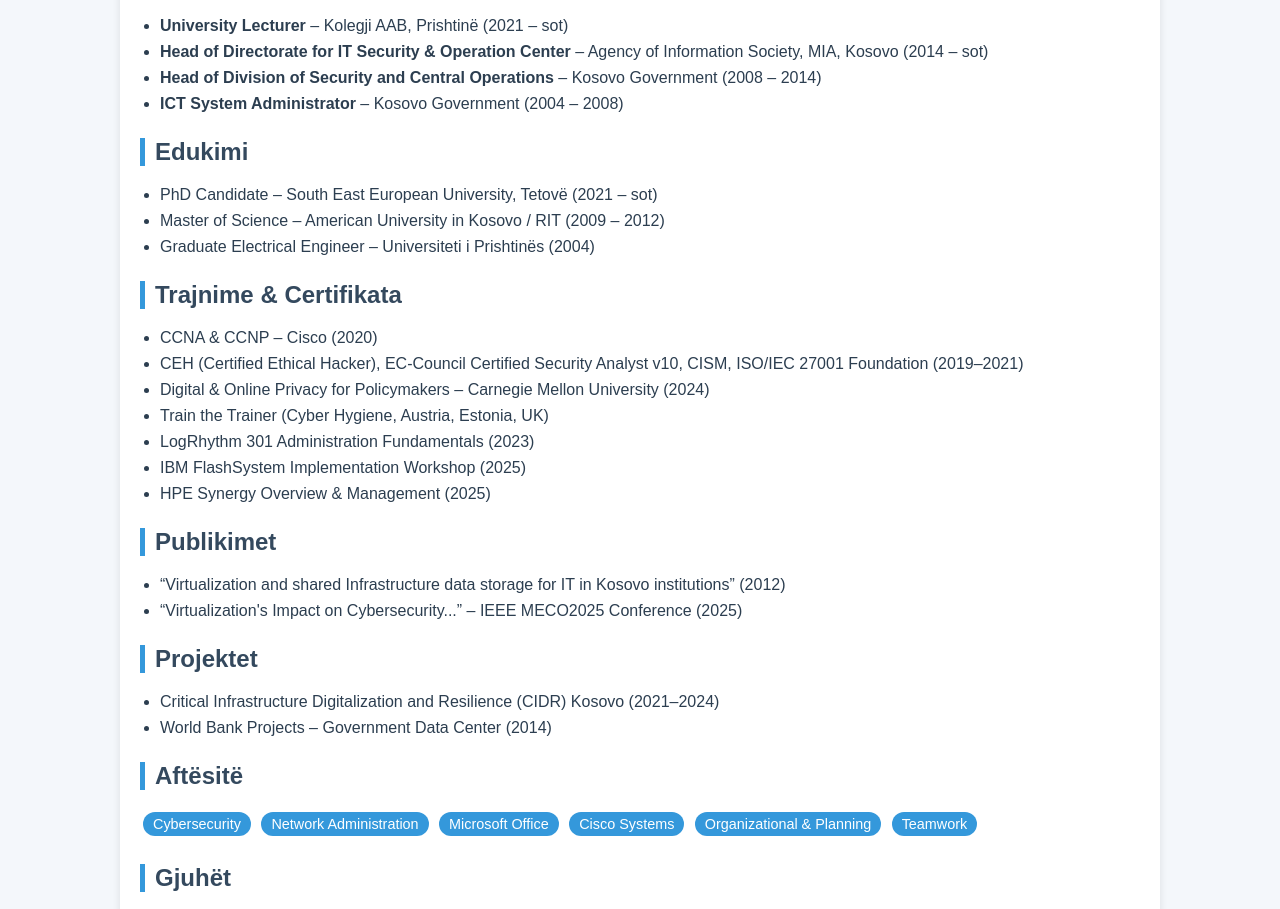
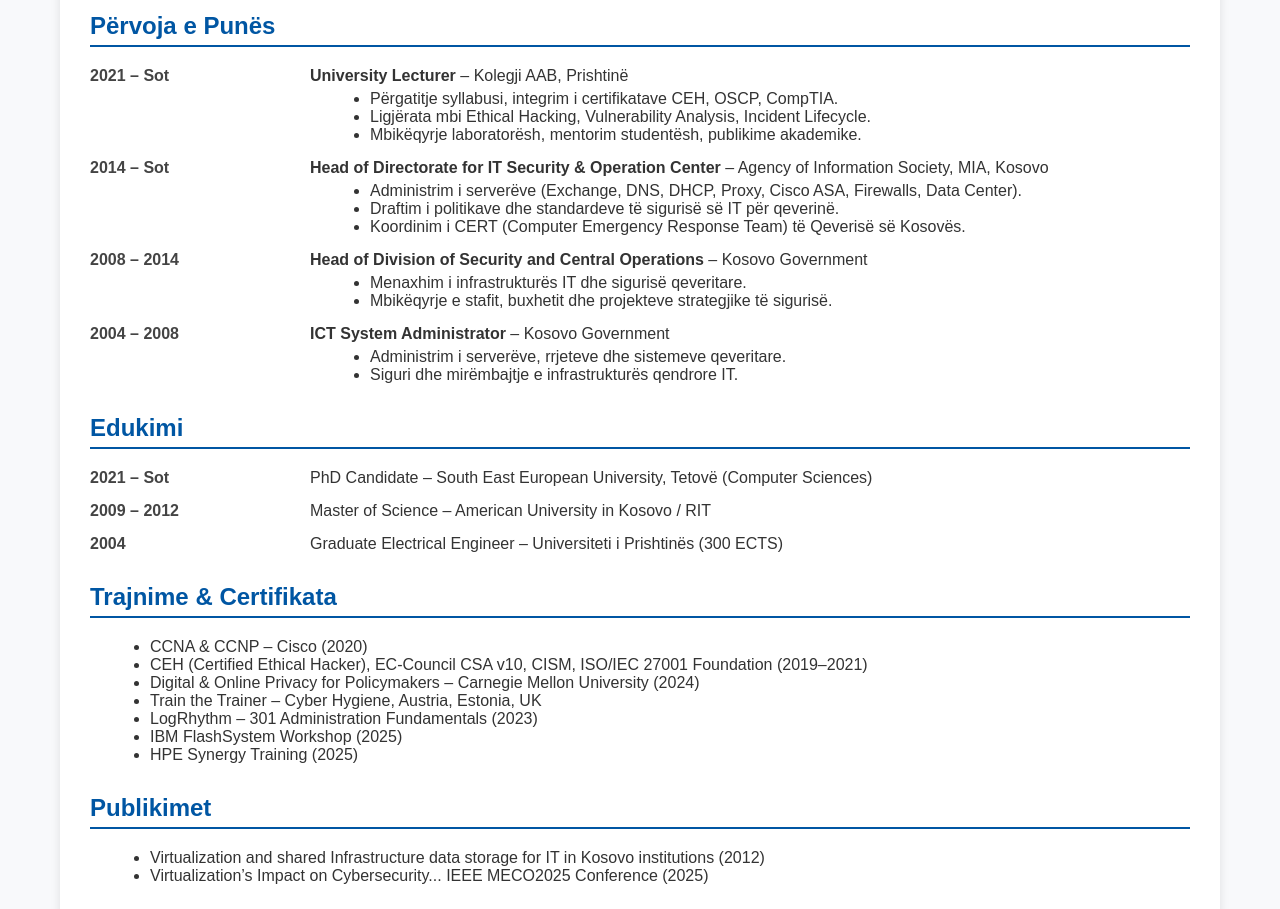
Before and after one commit to gzogaj1/gzogaj1.github.io, a plain HTML site: page index.html in a window 1280 px wide. Shown: the part 205-1114 px from the top of the page. Drawn offline with Linux system fonts and the light colour scheme.

Commit message:
Update index.html

```diff
--- a/index.html
+++ b/index.html
@@ -2,90 +2,144 @@
 <html lang="sq">
 <head>
   <meta charset="UTF-8">
-  <meta name="viewport" content="width=device-width, initial-scale=1.0">
   <title>CV - Gani Zogaj</title>
+  <link rel="stylesheet" href="https://cdnjs.cloudflare.com/ajax/libs/font-awesome/6.5.0/css/all.min.css">
   <style>
-    body { font-family: Arial, sans-serif; margin: 0; background: #f4f7fb; color: #2c3e50; }
-    .container { max-width: 1000px; margin: auto; background: #fff; padding: 20px; box-shadow: 0 2px 8px rgba(0,0,0,0.1); }
-    header { text-align: center; border-bottom: 3px solid #3498db; padding-bottom: 15px; }
-    header h1 { margin: 0; color: #2980b9; }
+    body { font-family: Arial, sans-serif; margin: 0; background: #f8f9fb; color: #333; }
+    .container { max-width: 1100px; margin: auto; background: #fff; padding: 30px; box-shadow: 0 0 10px rgba(0,0,0,0.1); }
+    header { display: flex; align-items: center; border-bottom: 3px solid #0056a3; padding-bottom: 20px; }
+    header img { width: 120px; height: 120px; border-radius: 50%; border: 3px solid #ddd; margin-right: 20px; }
+    header h1 { margin: 0; color: #0056a3; }
     header p { margin: 5px 0; }
-    h2 { border-left: 5px solid #3498db; padding-left: 10px; margin-top: 25px; color: #34495e; }
-    ul { padding-left: 20px; }
-    ul li { margin-bottom: 8px; }
-    .badge { display: inline-block; background: #3498db; color: #fff; padding: 4px 10px; border-radius: 12px; margin: 3px; font-size: 0.9em; }
+    h2 { margin-top: 30px; border-bottom: 2px solid #0056a3; padding-bottom: 5px; color: #0056a3; }
+    .section { margin-top: 20px; }
+    .experience, .education, .training { margin-bottom: 15px; }
+    .date { font-weight: bold; color: #444; width: 200px; float: left; }
+    .details { margin-left: 220px; }
+    ul { margin: 5px 0 10px 20px; }
+    .skills span, .languages span { display: inline-block; background: #0056a3; color: #fff; padding: 5px 10px; border-radius: 12px; margin: 3px; }
+    a { color: #0056a3; text-decoration: none; }
+    a:hover { text-decoration: underline; }
   </style>
 </head>
 <body>
   <div class="container">
     <!-- HEADER -->
     <header>
-      <h1>Gani Zogaj</h1>
-      <p>Email: <a href="mailto:Gani.zogaj@rks-gov.net">Gani.zogaj@rks-gov.net</a> | Tel: +383 44 211 969</p>
-      <p>LinkedIn: <a href="https://www.linkedin.com/in/gani-zogaj-5a7489166/">linkedin.com/in/gani-zogaj</a></p>
-      <p>Adresa: Rilindja Building, Office 204, 10000 Prishtinë, Kosovo</p>
+      <img src="4433d941-982a-4a90-8677-a339a5c9622a.png" alt="Foto Profili">
+      <div>
+        <h1>Gani Zogaj</h1>
+        <p><i class="fa fa-envelope"></i> Gani.zogaj@rks-gov.net | <i class="fa fa-phone"></i> +383 44 211 969</p>
+        <p><i class="fab fa-linkedin"></i>
+           <a href="https://www.linkedin.com/in/gani-zogaj-5a7489166/">linkedin.com/in/gani-zogaj</a></p>
+        <p><i class="fa fa-location-dot"></i> Rilindja Building, Office 204, 10000 Prishtinë, Kosovo</p>
+        <p><b>Datëlindja:</b> 23/02/1976, Istog, Kaliqan | <b>Nacionaliteti:</b> Kosovar | <b>Gjinia:</b> Mashkull</p>
+      </div>
     </header>
 
     <!-- PËRVOJA E PUNËS -->
     <h2>Përvoja e Punës</h2>
-    <ul>
-      <li><b>University Lecturer</b> – Kolegji AAB, Prishtinë (2021 – sot)</li>
-      <li><b>Head of Directorate for IT Security & Operation Center</b> – Agency of Information Society, MIA, Kosovo (2014 – sot)</li>
-      <li><b>Head of Division of Security and Central Operations</b> – Kosovo Government (2008 – 2014)</li>
-      <li><b>ICT System Administrator</b> – Kosovo Government (2004 – 2008)</li>
-    </ul>
+    <div class="experience">
+      <div class="date">2021 – Sot</div>
+      <div class="details">
+        <b>University Lecturer</b> – Kolegji AAB, Prishtinë
+        <ul>
+          <li>Përgatitje syllabusi, integrim i certifikatave CEH, OSCP, CompTIA.</li>
+          <li>Ligjërata mbi Ethical Hacking, Vulnerability Analysis, Incident Lifecycle.</li>
+          <li>Mbikëqyrje laboratorësh, mentorim studentësh, publikime akademike.</li>
+        </ul>
+      </div>
+    </div>
+    <div class="experience">
+      <div class="date">2014 – Sot</div>
+      <div class="details">
+        <b>Head of Directorate for IT Security & Operation Center</b> – Agency of Information Society, MIA, Kosovo
+        <ul>
+          <li>Administrim i serverëve (Exchange, DNS, DHCP, Proxy, Cisco ASA, Firewalls, Data Center).</li>
+          <li>Draftim i politikave dhe standardeve të sigurisë së IT për qeverinë.</li>
+          <li>Koordinim i CERT (Computer Emergency Response Team) të Qeverisë së Kosovës.</li>
+        </ul>
+      </div>
+    </div>
+    <div class="experience">
+      <div class="date">2008 – 2014</div>
+      <div class="details">
+        <b>Head of Division of Security and Central Operations</b> – Kosovo Government
+        <ul>
+          <li>Menaxhim i infrastrukturës IT dhe sigurisë qeveritare.</li>
+          <li>Mbikëqyrje e stafit, buxhetit dhe projekteve strategjike të sigurisë.</li>
+        </ul>
+      </div>
+    </div>
+    <div class="experience">
+      <div class="date">2004 – 2008</div>
+      <div class="details">
+        <b>ICT System Administrator</b> – Kosovo Government
+        <ul>
+          <li>Administrim i serverëve, rrjeteve dhe sistemeve qeveritare.</li>
+          <li>Siguri dhe mirëmbajtje e infrastrukturës qendrore IT.</li>
+        </ul>
+      </div>
+    </div>
 
     <!-- EDUKIMI -->
     <h2>Edukimi</h2>
-    <ul>
-      <li>PhD Candidate – South East European University, Tetovë (2021 – sot)</li>
-      <li>Master of Science – American University in Kosovo / RIT (2009 – 2012)</li>
-      <li>Graduate Electrical Engineer – Universiteti i Prishtinës (2004)</li>
-    </ul>
+    <div class="education">
+      <div class="date">2021 – Sot</div>
+      <div class="details">PhD Candidate – South East European University, Tetovë (Computer Sciences)</div>
+    </div>
+    <div class="education">
+      <div class="date">2009 – 2012</div>
+      <div class="details">Master of Science – American University in Kosovo / RIT</div>
+    </div>
+    <div class="education">
+      <div class="date">2004</div>
+      <div class="details">Graduate Electrical Engineer – Universiteti i Prishtinës (300 ECTS)</div>
+    </div>
 
     <!-- TRAJNIMET & CERTIFIKATAT -->
     <h2>Trajnime & Certifikata</h2>
     <ul>
       <li>CCNA & CCNP – Cisco (2020)</li>
-      <li>CEH (Certified Ethical Hacker), EC-Council Certified Security Analyst v10, CISM, ISO/IEC 27001 Foundation (2019–2021)</li>
+      <li>CEH (Certified Ethical Hacker), EC-Council CSA v10, CISM, ISO/IEC 27001 Foundation (2019–2021)</li>
       <li>Digital & Online Privacy for Policymakers – Carnegie Mellon University (2024)</li>
-      <li>Train the Trainer (Cyber Hygiene, Austria, Estonia, UK)</li>
-      <li>LogRhythm 301 Administration Fundamentals (2023)</li>
-      <li>IBM FlashSystem Implementation Workshop (2025)</li>
-      <li>HPE Synergy Overview & Management (2025)</li>
+      <li>Train the Trainer – Cyber Hygiene, Austria, Estonia, UK</li>
+      <li>LogRhythm – 301 Administration Fundamentals (2023)</li>
+      <li>IBM FlashSystem Workshop (2025)</li>
+      <li>HPE Synergy Training (2025)</li>
     </ul>
 
     <!-- PUBLIKIMET -->
     <h2>Publikimet</h2>
     <ul>
-      <li>“Virtualization and shared Infrastructure data storage for IT in Kosovo institutions” (2012)</li>
-      <li>“Virtualization's Impact on Cybersecurity...” – IEEE MECO2025 Conference (2025)</li>
+      <li>Virtualization and shared Infrastructure data storage for IT in Kosovo institutions (2012)</li>
+      <li>Virtualization’s Impact on Cybersecurity... IEEE MECO2025 Conference (2025)</li>
     </ul>
 
     <!-- PROJEKTET -->
     <h2>Projektet</h2>
     <ul>
-      <li>Critical Infrastructure Digitalization and Resilience (CIDR) Kosovo (2021–2024)</li>
+      <li>Critical Infrastructure Digitalization and Resilience (CIDR), Kosovo (2021–2024)</li>
       <li>World Bank Projects – Government Data Center (2014)</li>
     </ul>
 
+    <!-- GJUHËT -->
+    <h2>Gjuhët</h2>
+    <div class="languages">
+      <span>Shqip (amtare)</span>
+      <span>Anglisht (C2)</span>
+      <span>Gjermanisht (A1)</span>
+    </div>
+
     <!-- AFTËSITË -->
     <h2>Aftësitë</h2>
-    <div>
-      <span class="badge">Cybersecurity</span>
-      <span class="badge">Network Administration</span>
-      <span class="badge">Microsoft Office</span>
-      <span class="badge">Cisco Systems</span>
-      <span class="badge">Organizational & Planning</span>
-      <span class="badge">Teamwork</span>
-    </div>
-
-    <!-- GJUHËT -->
-    <h2>Gjuhët</h2>
-    <div>
-      <span class="badge">Shqip (amtare)</span>
-      <span class="badge">Anglisht (C2)</span>
-      <span class="badge">Gjermanisht (A1)</span>
+    <div class="skills">
+      <span>Cybersecurity</span>
+      <span>Network Administration</span>
+      <span>Cisco Systems</span>
+      <span>Microsoft Office</span>
+      <span>Organizational & Planning</span>
+      <span>Teamwork</span>
     </div>
   </div>
 </body>
```
